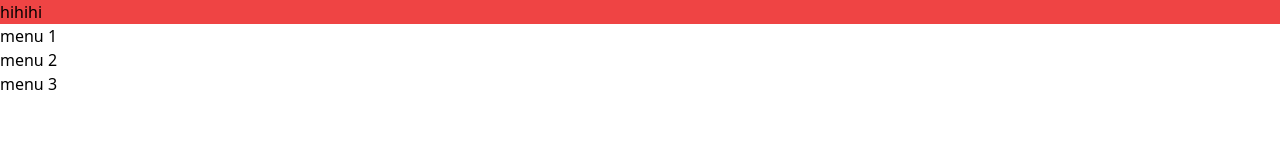
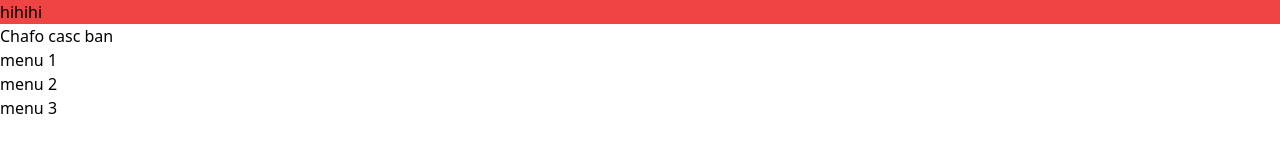
Before and after one commit to Manhntph16828/Lap2_EMCMA, a website built with Vite: page index.html in a window 1280 px wide. Built offline with nearby package versions, Linux system fonts and the light colour scheme.

Commit message:
cập nhật file index.html

```diff
--- a/index.html
+++ b/index.html
@@ -9,7 +9,7 @@
   </head>
   <body>
     <div class="bg-red-500">hihihi</div>
-
+    <div>Chafo casc ban</div>
     <ul  id="menu"></ul>
     <div id="app"></div>
     <script type="module" src="./src/main.js"></script>
```
